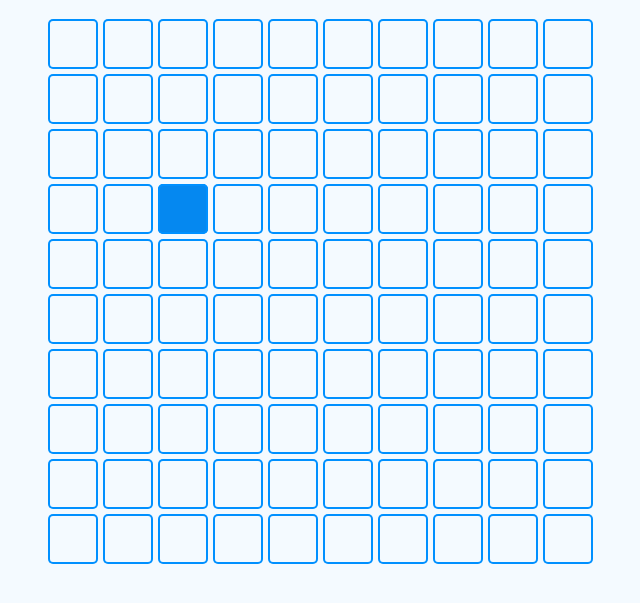
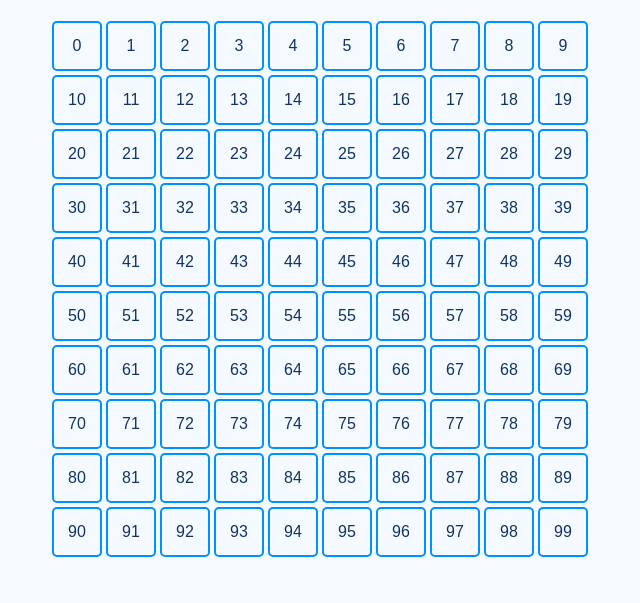
Before and after one commit to omgtant/FLIP-demo, a plain HTML site: page index.html in a window 1280 px wide. Shown: the part 69-672 px from the top of the page, without its empty margins (320-960 px from the left). Drawn offline with nearby package versions, Linux system fonts and the light colour scheme.

Commit message:
Rework how divs are created

```diff
--- a/script.js
+++ b/script.js
@@ -1,57 +1,53 @@
+function appendDivs(count, parent, classname="", w=50, h=50, divMargin=2.5, indexDivs=true) {
+    for (let i = 0; i < count; i++) {
+        const div = document.createElement('div');
+        div.className = classname;
+        div.style.width = `${w}px`;
+        div.style.height = `${h}px`;
+        div.style.margin = `${divMargin}px`;
+        div.draggable = true;
+        div.appendChild(document.createTextNode(indexDivs ? i : ''));
+        parent.appendChild(div);
+    }
+}
 
-
-function createDivs(countX, countY, width, height, className, parent, gap=5) {
-    const animDivs = {};
-    for (let i = 0; i < countY; i++) {
-        animDivs[i+1] = {};
-    }
-    for (let i = 0; i < countY; i++) {
-        for (let j = 0; j < countX; j++) {
-            const div = document.createElement('div');
-            div.className = className;
-            div.style.position = 'absolute';
-            div.style.width = `${width}px`;
-            div.style.height = `${height}px`;
-            div.style.top = `${i * (height + gap)}px`;
-            div.style.left = `${j * (width + gap)}px`;
-            div.draggable = true;
-            parent.appendChild(div);
-            div.i = i+1;
-            div.j = j+1;
-            animDivs[j+1][i+1] = div;
-        }
+class Settings {
+    constructor() {
+        this.divsPerRow = 10;
+        this.divsPerCol = 10;
+        this.divsW = 50;
+        this.divsH = 50;
+        this.divMargin = 2.5;
+        this.indexDivs = true;
+        this.useFLIP = false;
     }
 
-    parent.style.width = countX * width + (countX - 1) * gap + 'px';
-    parent.style.height = countY * height + (countY - 1) * gap + 'px';
-    return animDivs;
+    static readFromPage() {
+        const settings = new Settings();
+        settings.divsPerRow = parseInt(document.querySelector1('#divsPerRow').value) | 10;
+        settings.divsPerCol = parseInt(document.querySelector1('#divsPerCol').value) | 10;
+        settings.divsW = parseInt(document.querySelector1('#divsW').value) | 50;
+        settings.divsH = parseInt(document.querySelector1('#divsH').value) | 50;
+        settings.divMargin = parseInt(document.querySelector1('#divMargin').value) | 2.5;
+        settings.indexDivs = document.querySelector1('#indexDivs').checked | true;
+        settings.useFLIP = document.querySelector1('#useFLIP').checked | false;
+        return settings;
+    }
 }
-function getSetFromAnimDivs() {
-    const set = new Set();
-    for (let i = 0; i < 10; i++) {
-        for (let j = 0; j < 10; j++) {
-            set.add(animDivs[i+1][j+1]);
-        }
-    }
-    return set;
+
+function applySettings(s) {
+    parentEl.innerHTML = '';
+    parentEl.style.maxWidth = (s.divsPerRow * (s.divsW + 2*s.divMargin)) + 'px';
+    appendDivs(s.divsPerRow*s.divsPerCol, parentEl, 'square', s.divsW, s.divsH, s.divMargin, s.indexDivs);
+}
+
+document.querySelector1 = (selector) => {
+    return document.querySelector(selector) | undefined;
 }
 
 /**
- * @type {[[HTMLElement]]}
+ * @type {HTMLElement}
  */
-const animDivs = createDivs(10, 10, 50, 50, 'square', document.querySelector('#div_container'));
-animDivs[3][4].style.backgroundColor = 'var(--blue-10)';
+const parentEl = document.querySelector('#div_container');
 
-const divsSet = getSetFromObjs();
-
-
-/// Anim stuff
-
-function getCurRects() {
-    const rects = [];
-    for (const div of divsSet) {
-        const rect = div.getBoundingClientRect();
-        rects.push(rect);
-    }
-    return rects;
-}
+applySettings(Settings.readFromPage());
--- a/style.css
+++ b/style.css
@@ -10,11 +10,12 @@ body {
 .square {
     box-shadow: inset 0 0 0 2px var(--blue-9);
     border-radius: 5px;
-
 }
 
 #div_container {
     position: relative;
+    display: flex;
+    flex-wrap: wrap;
 }
 
 #div_container > div {
@@ -22,4 +23,5 @@ body {
     height: 100%;
     justify-content: center;
     align-items: center;
+    flex-shrink: 0;
 }
```
Also changed, not shown: legacy.js (added, +57 -0 lines).
